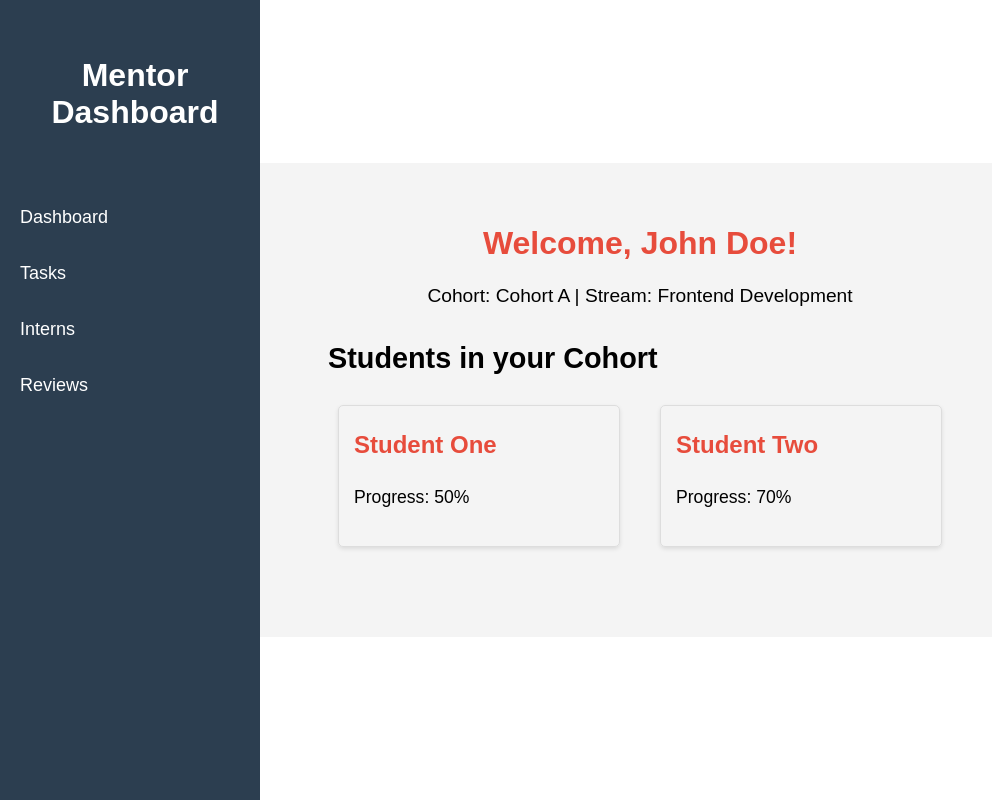
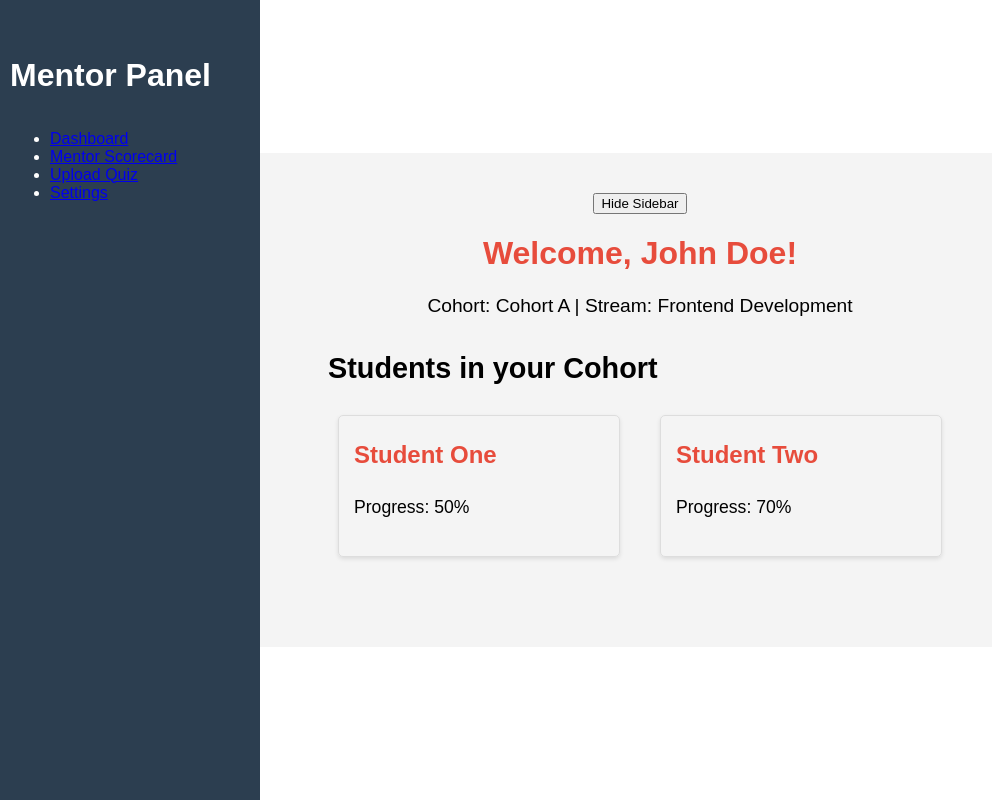
Before and after one commit to Databaes-FNB/CMS-Frontend, a React (Create React App) app: page /mentor/MentorDashboard in a window 1280 px wide. Shown: the whole page, without its empty margins (0-996 px from the left). Built offline with nearby package versions, Linux system fonts and the light colour scheme.

Commit message:
Update MentorSidebar.jsx

```diff
--- a/src/components/Mentor/MentorSidebar.jsx
+++ b/src/components/Mentor/MentorSidebar.jsx
@@ -1,31 +1,119 @@
-// components/Mentor/MentorSidebar.js
+// import React, { useState } from "react";
+// import { Link } from "react-router-dom"; // Link to navigate without refreshing
+// import "./MentorSidebar.css"; // Make sure to style it separately
 
-import React from 'react';
-import { Link } from 'react-router-dom';
-import './MentorSidebar.css'; // Optional: To apply custom styling for the sidebar
+// function MentorSidebar() {
+//   const [isVisible, setIsVisible] = useState(true); // State to track whether the sidebar is visible or hidden
+
+//   // Toggle the sidebar visibility
+//   const toggleSidebar = () => {
+//     setIsVisible((prev) => !prev);
+//   };
+
+//   return (
+//     <>
+//       <div className={`mentor-sidebar ${isVisible ? "visible" : "hidden"}`}>
+//         <h2 className="mentor-logo">Mentor Panel</h2>
+//         <button className="toggle-btn" onClick={toggleSidebar}>
+//           {isVisible ? "Hide Sidebar" : "Show Sidebar"}
+//         </button>
+//         {isVisible && (
+//           <nav>
+//             <ul>
+//               <li>
+//                 <Link to="/mentor/dashboard" className="sidebar-link dashboard-link">
+//                   Dashboard
+//                 </Link>
+//               </li>
+//               <li>
+//                 <Link to="/mentor/mentor-scorecard" className="sidebar-link mentor-scorecard-link">
+//                   Mentor Scorecard
+//                 </Link>
+//               </li>
+//               <li>
+//                 <Link to="/mentor/upload-quiz" className="sidebar-link mentor-upload-quiz-link">
+//                   Upload Quiz
+//                 </Link>
+//               </li>
+//               <li>
+//                 <Link to="/mentor/settings" className="sidebar-link settings-link">
+//                   Settings
+//                 </Link>
+//               </li>
+//             </ul>
+//           </nav>
+//         )}
+//       </div>
+
+//       {/* The button to show sidebar again when it is hidden */}
+//       {!isVisible && (
+//         <button className="show-sidebar-btn" onClick={toggleSidebar}>
+//           &#8594;
+//         </button>
+//       )}
+//     </>
+//   );
+// }
+
+// export default MentorSidebar;
+
+
+import React, { useState } from "react";
+import { Link } from "react-router-dom";
+import "./MentorSidebar.css"; // Make sure to style it separately
 
 function MentorSidebar() {
+  const [isVisible, setIsVisible] = useState(true); // State to track whether the sidebar is visible or hidden
+
+  // Toggle the sidebar visibility
+  const toggleSidebar = () => {
+    setIsVisible((prev) => !prev);
+  };
+
   return (
-    <div className="mentor-sidebar">
-      <div className="sidebar-header">
-        <h2>Mentor Dashboard</h2>
-      </div>
-      <nav className="sidebar-nav">
+    <div className={`mentor-sidebar-container ${isVisible ? 'visible' : 'hidden'}`}>
+      {/* Sidebar */}
+      <div className={`mentor-sidebar ${isVisible ? "visible" : "hidden"}`}>
+        <h2 className="mentor-logo">Mentor Panel</h2>
+        {isVisible && (
+          <nav>
             <ul>
               <li>
-            <Link to="/mentor/dashboard">Dashboard</Link>
+                <Link to="/mentor/MentorDashboard" className="sidebar-link dashboard-link">
+                  Dashboard
+                </Link>
               </li>
               <li>
-            <Link to="/mentor/tasks">Tasks</Link>
+                <Link to="/mentor/mentor-scorecard" className="sidebar-link mentor-scorecard-link">
+                  Mentor Scorecard
+                </Link>
               </li>
               <li>
-            <Link to="/mentor/interns">Interns</Link>
+                <Link to="/mentor/upload-quiz" className="sidebar-link mentor-upload-quiz-link">
+                  Upload Quiz
+                </Link>
               </li>
               <li>
-            <Link to="/mentor/reviews">Reviews</Link>
+                <Link to="/mentor/settings" className="sidebar-link settings-link">
+                  Settings
+                </Link>
               </li>
             </ul>
           </nav>
+        )}
+      </div>
+
+      {/* Button to toggle visibility of the sidebar */}
+      <button className="toggle-btn" onClick={toggleSidebar}>
+        {isVisible ? "Hide Sidebar" : "Show Sidebar"}
+      </button>
+
+      {/* Button to show sidebar again when it is hidden */}
+      {!isVisible && (
+        <button className="show-sidebar-btn" onClick={toggleSidebar}>
+          &#8594; Show Sidebar
+        </button>
+      )}
     </div>
   );
 }
```
Lines whose indentation alone changed are shown as unchanged.
